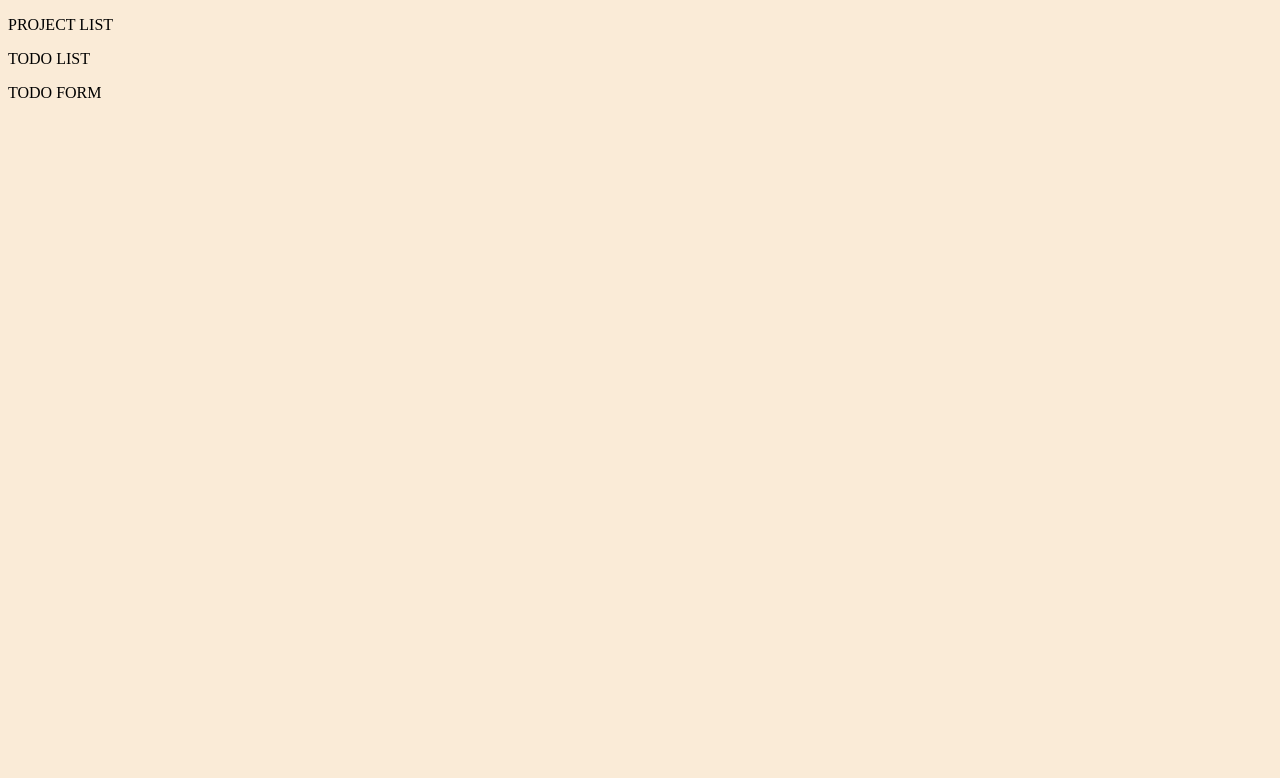
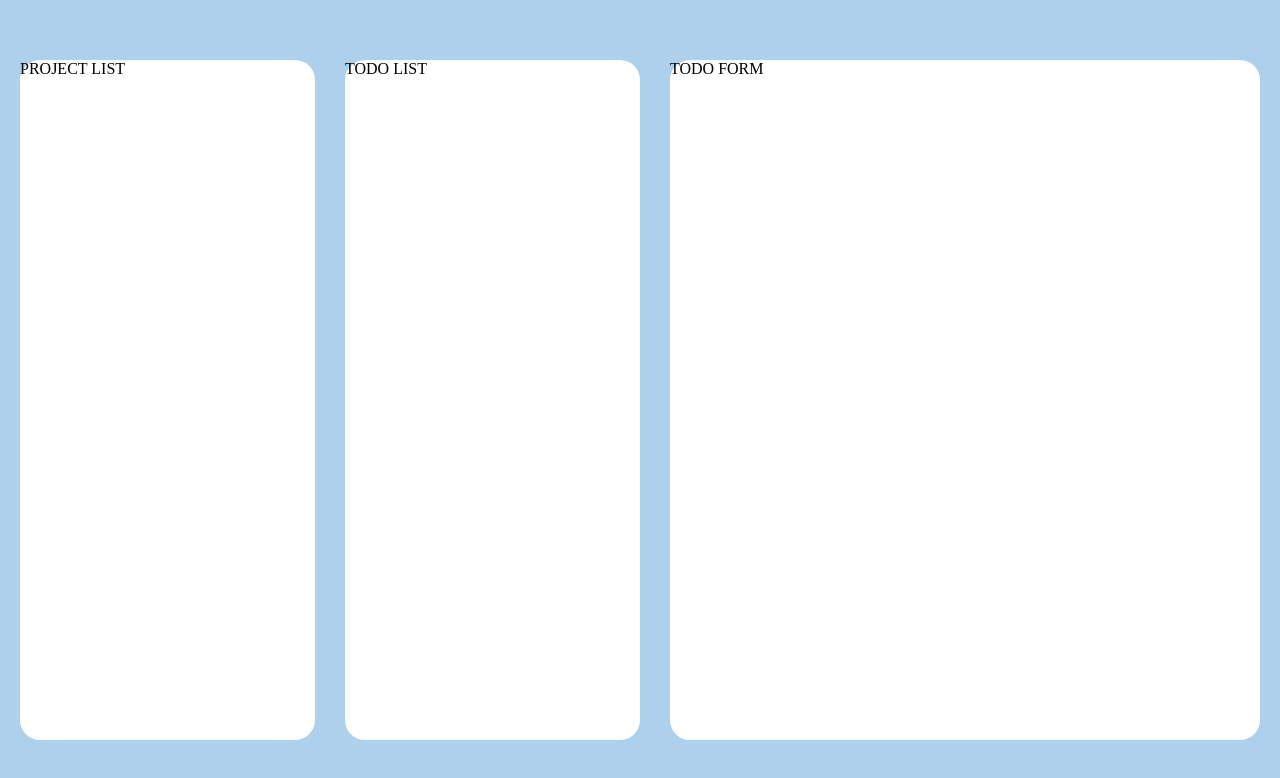
Before and after one commit to migzzafra/M_todo_list, a website built with webpack: page src/app.html in a window 1280 px wide. Built offline with nearby package versions, Linux system fonts and the light colour scheme.

Commit message:
Added styles.css

```diff
--- a/src/styles.css
+++ b/src/styles.css
@@ -1,3 +1,28 @@
+* {
+    box-sizing: border-box;
+    margin: 0;
+    padding: 0;
+}
+
 body {
-    background-color: antiquewhite;
+    background-color: white;
 }
+
+.whitebox {
+    width: 100%;
+    height: 85%;
+    background-color: white;
+    border-radius: 20px;
+}
+
+.app-container {
+    padding-inline: 20px;
+    width: 100vw;
+    height: 100vh;
+    background-color: rgb(173, 208, 236);
+    display: grid;
+    grid-template-columns: 1.25fr 1.25fr 2.50fr;
+    grid-template-rows: 1fr;
+    gap: 30px;
+    place-items: center;
+}
```
